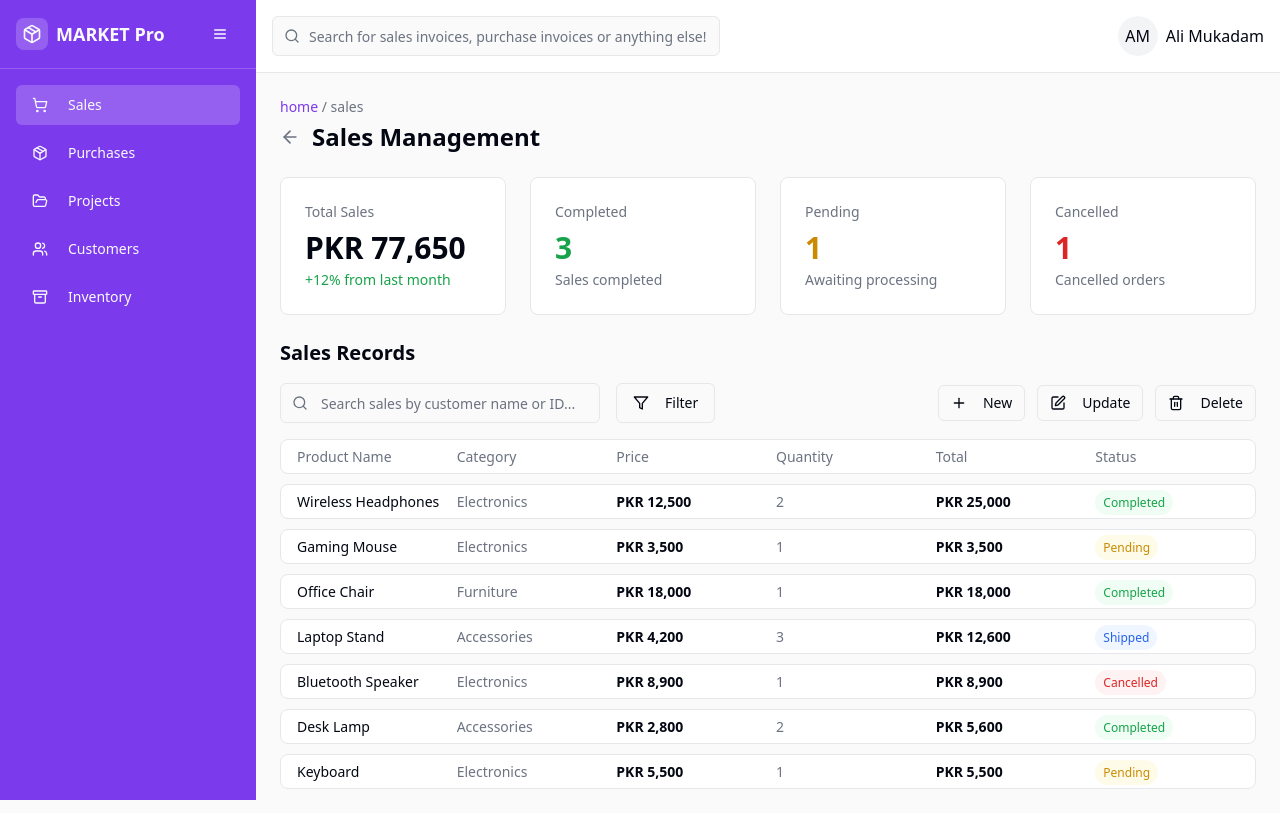
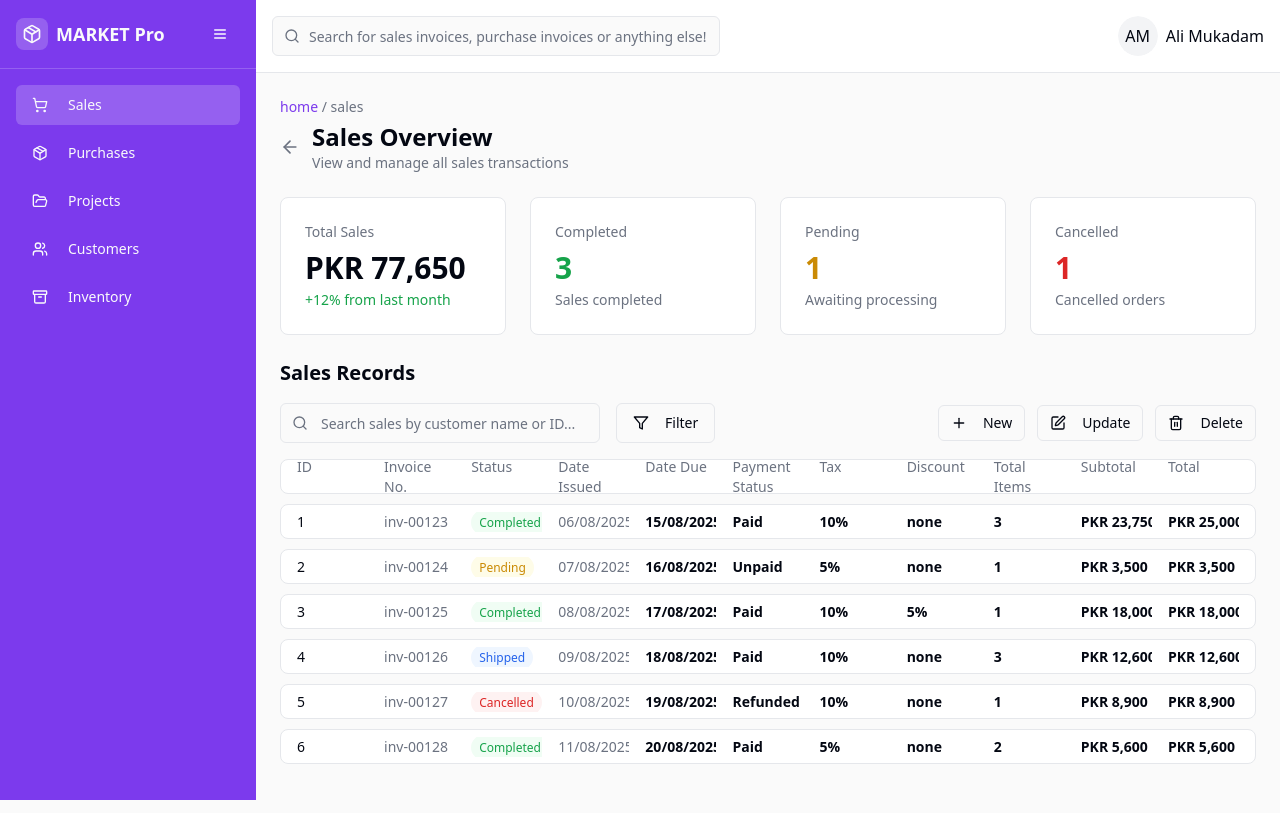
Before and after one commit to alimukadam01/MarketPro-Frontend, a React (Vite) app: page /sales in a window 1280 px wide. Built offline with nearby package versions, Linux system fonts and the light colour scheme.

Commit message:
initial commit

```diff
--- a/src/pages/Sales.tsx
+++ b/src/pages/Sales.tsx
@@ -8,13 +8,12 @@ import { useState } from "react";
 import { useNavigate } from "react-router-dom";
 
 const salesData = [
-  { id: "1", productName: "Wireless Headphones", category: "Electronics", price: "PKR 12,500", quantity: 2, total: "PKR 25,000", status: "Completed" },
-  { id: "2", productName: "Gaming Mouse", category: "Electronics", price: "PKR 3,500", quantity: 1, total: "PKR 3,500", status: "Pending" },
-  { id: "3", productName: "Office Chair", category: "Furniture", price: "PKR 18,000", quantity: 1, total: "PKR 18,000", status: "Completed" },
-  { id: "4", productName: "Laptop Stand", category: "Accessories", price: "PKR 4,200", quantity: 3, total: "PKR 12,600", status: "Shipped" },
-  { id: "5", productName: "Bluetooth Speaker", category: "Electronics", price: "PKR 8,900", quantity: 1, total: "PKR 8,900", status: "Cancelled" },
-  { id: "6", productName: "Desk Lamp", category: "Accessories", price: "PKR 2,800", quantity: 2, total: "PKR 5,600", status: "Completed" },
-  { id: "7", productName: "Keyboard", category: "Electronics", price: "PKR 5,500", quantity: 1, total: "PKR 5,500", status: "Pending" },
+  { id: "1", invoice_no: "inv-00123", status: "Completed", date_issued: "06/08/2025", date_due: "15/08/2025", payment_status: "Paid", tax: "10%", discount: "none", total_items: "3", subtotal: "PKR 23,750", total: "PKR 25,000" },
+  { id: "2", invoice_no: "inv-00124", status: "Pending", date_issued: "07/08/2025", date_due: "16/08/2025", payment_status: "Unpaid", tax: "5%", discount: "none", total_items: "1", subtotal: "PKR 3,500", total: "PKR 3,500" },
+  { id: "3", invoice_no: "inv-00125", status: "Completed", date_issued: "08/08/2025", date_due: "17/08/2025", payment_status: "Paid", tax: "10%", discount: "5%", total_items: "1", subtotal: "PKR 18,000", total: "PKR 18,000" },
+  { id: "4", invoice_no: "inv-00126", status: "Shipped", date_issued: "09/08/2025", date_due: "18/08/2025", payment_status: "Paid", tax: "10%", discount: "none", total_items: "3", subtotal: "PKR 12,600", total: "PKR 12,600" },
+  { id: "5", invoice_no: "inv-00127", status: "Cancelled", date_issued: "10/08/2025", date_due: "19/08/2025", payment_status: "Refunded", tax: "10%", discount: "none", total_items: "1", subtotal: "PKR 8,900", total: "PKR 8,900" },
+  { id: "6", invoice_no: "inv-00128", status: "Completed", date_issued: "11/08/2025", date_due: "20/08/2025", payment_status: "Paid", tax: "5%", discount: "none", total_items: "2", subtotal: "PKR 5,600", total: "PKR 5,600" },
 ];
 
 const Sales = () => {
@@ -53,12 +52,18 @@ const Sales = () => {
             <p className="text-sm text-muted-foreground">
               <span className="text-primary cursor-pointer" onClick={() => navigate("/")}>home</span> / sales
             </p>
-            <div className="flex items-center space-x-3">
-              <ArrowLeft
-                className="w-5 h-5 text-muted-foreground cursor-pointer hover:text-primary"
-                onClick={() => navigate("/")}
-              />
-              <h1 className="text-2xl font-bold">Sales Management</h1>
+
+            <div className="flex-1  justify-between">
+              <div className="flex items-center space-x-3">
+                <ArrowLeft
+                  className="w-5 h-5 text-muted-foreground cursor-pointer hover:text-primary"
+                  onClick={() => navigate("/")}
+                />
+                <div className="flex-1 items-center justify-between">
+                  <h1 className="text-2xl font-semibold">Sales Overview</h1>
+                  <p className="text-sm text-muted-foreground">View and manage all sales transactions</p>
+                </div>
+              </div>
             </div>
           </div>
 
@@ -127,13 +132,18 @@ const Sales = () => {
             <div className="space-y-[10px]">
               {/* Table Header */}
               <div className="bg-card rounded-lg border h-[35px] flex items-center px-4">
-                <div className="grid grid-cols-6 gap-4 w-full text-sm font-medium text-muted-foreground">
-                  <div className="min-w-0">Product Name</div>
-                  <div className="min-w-0">Category</div>
-                  <div className="min-w-0">Price</div>
-                  <div className="min-w-0">Quantity</div>
+                <div className="grid grid-cols-11 gap-4 w-full text-sm font-medium text-muted-foreground">
+                  <div className="min-w-0">ID</div>
+                  <div className="min-w-0">Invoice No.</div>
+                  <div className="min-w-0">Status</div>
+                  <div className="min-w-0">Date Issued</div>
+                  <div className="min-w-0">Date Due</div>
+                  <div className="min-w-0">Payment Status</div>
+                  <div className="min-w-0">Tax</div>
+                  <div className="min-w-0">Discount</div>
+                  <div className="min-w-0">Total Items</div>
+                  <div className="min-w-0">Subtotal</div>
                   <div className="min-w-0">Total</div>
-                  <div className="min-w-0">Status</div>
                 </div>
               </div>
 
@@ -148,17 +158,22 @@ const Sales = () => {
                       : 'border border-border'
                   }`}
                 >
-                  <div className="grid grid-cols-6 gap-4 w-full text-sm">
-                    <div className="font-medium min-w-0 overflow-x-auto whitespace-nowrap scrollbar-thin scrollbar-thumb-gray-300 scrollbar-track-transparent">{sale.productName}</div>
-                    <div className="text-muted-foreground min-w-0 overflow-x-auto whitespace-nowrap scrollbar-thin scrollbar-thumb-gray-300 scrollbar-track-transparent">{sale.category}</div>
-                    <div className="font-semibold min-w-0 overflow-x-auto whitespace-nowrap scrollbar-thin scrollbar-thumb-gray-300 scrollbar-track-transparent">{sale.price}</div>
-                    <div className="text-muted-foreground min-w-0 overflow-x-auto whitespace-nowrap scrollbar-thin scrollbar-thumb-gray-300 scrollbar-track-transparent">{sale.quantity}</div>
-                    <div className="font-semibold min-w-0 overflow-x-auto whitespace-nowrap scrollbar-thin scrollbar-thumb-gray-300 scrollbar-track-transparent">{sale.total}</div>
-                    <div className="min-w-0">
+                  <div className="grid grid-cols-11 gap-4 w-full text-sm">
+                    <div className="font-medium min-w-0 overflow-x-auto whitespace-nowrap scrollbar-thin scrollbar-thumb-gray-300 scrollbar-track-transparent">{sale.id}</div>
+                    <div className="text-muted-foreground min-w-0 overflow-x-auto whitespace-nowrap scrollbar-thin scrollbar-thumb-gray-300 scrollbar-track-transparent">{sale.invoice_no}</div>
+                    <div className="font-semibold min-w-0 overflow-x-auto whitespace-nowrap scrollbar-thin scrollbar-thumb-gray-300 scrollbar-track-transparent">
                       <span className={`px-2 py-1 rounded-full text-xs font-medium whitespace-nowrap ${getStatusColor(sale.status)}`}>
                         {sale.status}
                       </span>
                     </div>
+                    <div className="text-muted-foreground min-w-0 overflow-x-auto whitespace-nowrap scrollbar-thin scrollbar-thumb-gray-300 scrollbar-track-transparent">{sale.date_issued}</div>
+                    <div className="font-semibold min-w-0 overflow-x-auto whitespace-nowrap scrollbar-thin scrollbar-thumb-gray-300 scrollbar-track-transparent">{sale.date_due}</div>
+                    <div className="font-semibold min-w-0 overflow-x-auto whitespace-nowrap scrollbar-thin scrollbar-thumb-gray-300 scrollbar-track-transparent">{sale.payment_status}</div>
+                    <div className="font-semibold min-w-0 overflow-x-auto whitespace-nowrap scrollbar-thin scrollbar-thumb-gray-300 scrollbar-track-transparent">{sale.tax}</div>
+                    <div className="font-semibold min-w-0 overflow-x-auto whitespace-nowrap scrollbar-thin scrollbar-thumb-gray-300 scrollbar-track-transparent">{sale.discount}</div>
+                    <div className="font-semibold min-w-0 overflow-x-auto whitespace-nowrap scrollbar-thin scrollbar-thumb-gray-300 scrollbar-track-transparent">{sale.total_items}</div>
+                    <div className="font-semibold min-w-0 overflow-x-auto whitespace-nowrap scrollbar-thin scrollbar-thumb-gray-300 scrollbar-track-transparent">{sale.subtotal}</div>
+                    <div className="font-semibold min-w-0 overflow-x-auto whitespace-nowrap scrollbar-thin scrollbar-thumb-gray-300 scrollbar-track-transparent">{sale.total}</div>
                   </div>
                 </div>
               ))}
```
Also changed, not shown: 1 other file (tests, documents, lock files or other folders).
